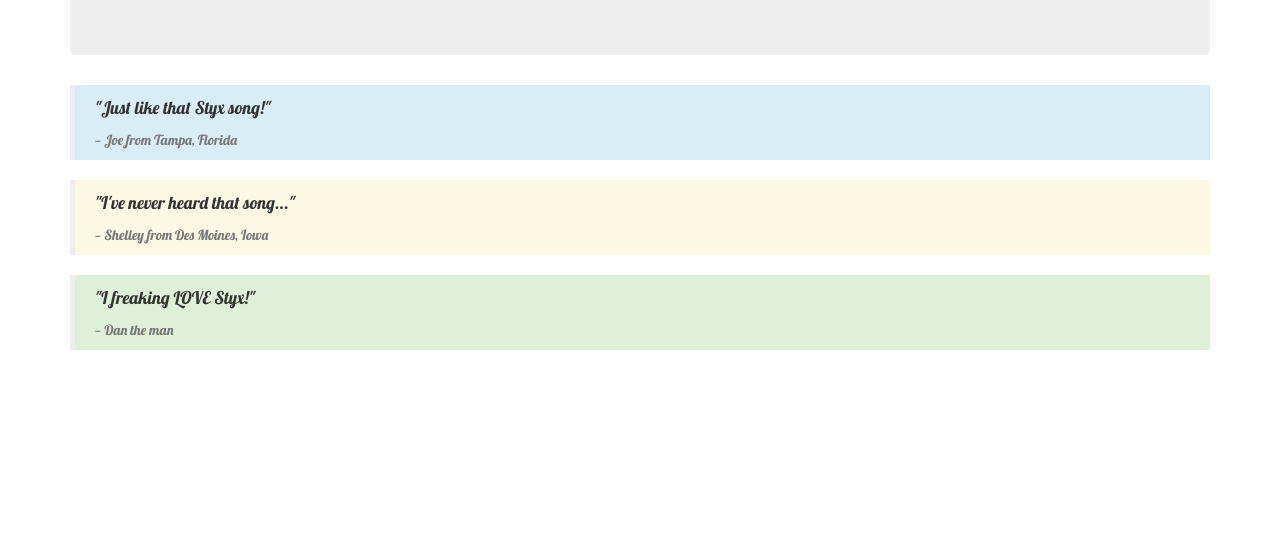
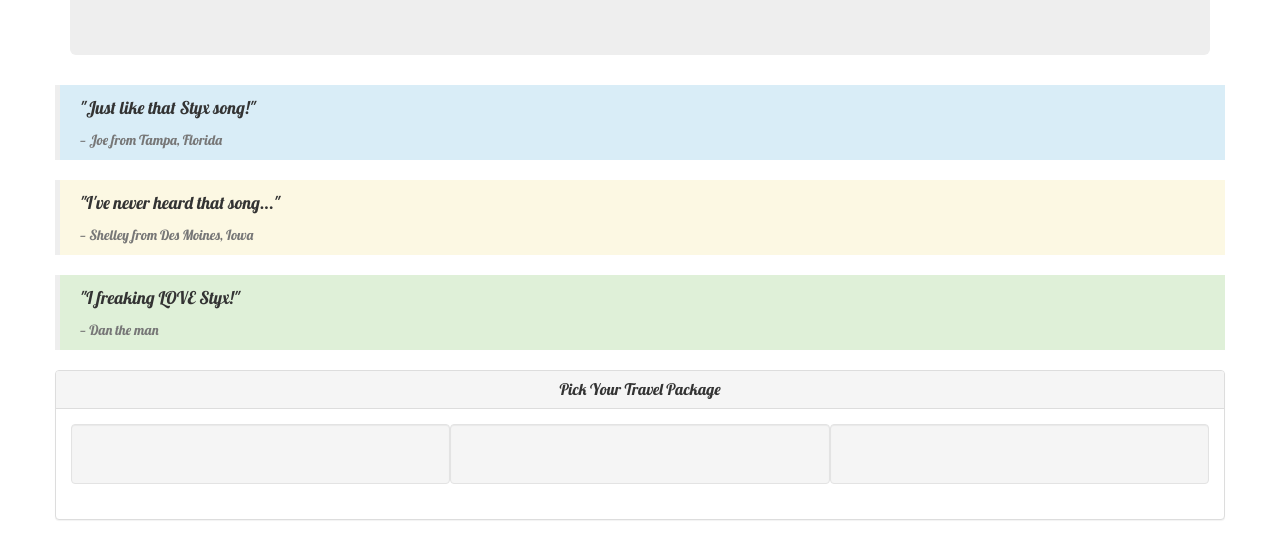
Before and after one commit to Pabarreyro/vacation-site, a plain HTML site: page index.html in a window 1280 px wide. Shown: the part 187-746 px from the top of the page. Drawn offline with Linux system fonts and the light colour scheme.

Commit message:
Add vacation package panel to index.html

```diff
--- a/index.html
+++ b/index.html
@@ -13,6 +13,7 @@
         <h1>Come Sail Away</h1>
         <h3>Set an open course for the virgin sea!</h3>
       </div>
+      <div class="row">
         <blockquote class="bg-info">
           <p>"Just like that Styx song!"</p>
           <footer>Joe from Tampa, Florida</footer>
@@ -26,6 +27,27 @@
           <footer>Dan the man</footer>
         </blockquote>
       </div>
+      <div class="row">
+        <div class="panel panel-default">
+          <div class="panel-heading">
+            <h3 class="panel-title">Pick Your Travel Package</h3>
+          </div>
+        <div class="panel-body">
+          <div class="col-lg-4 well">
+            <img src="#" alt="">
+          </div>
+          <div class="col-lg-4 well">
+            <img src="#" alt="">
+          </div>
+          <div class="col-lg-4 well">
+            <img src="#" alt="">
+          </div>
+        </div>
+        </div>
+      </div>
+
+      </div>
+    </div>
   </body>
 
 </html>
```
Lines whose indentation alone changed are shown as unchanged.
